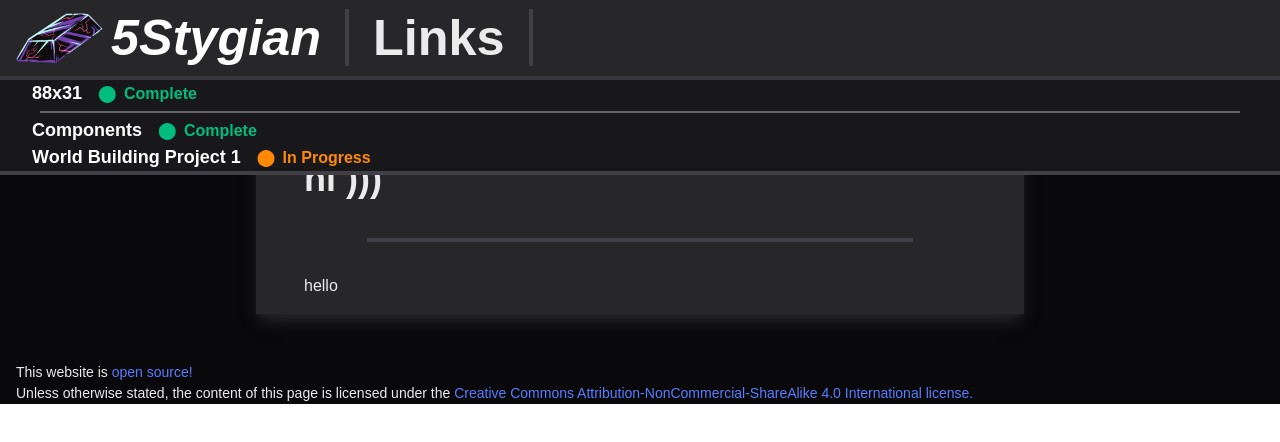
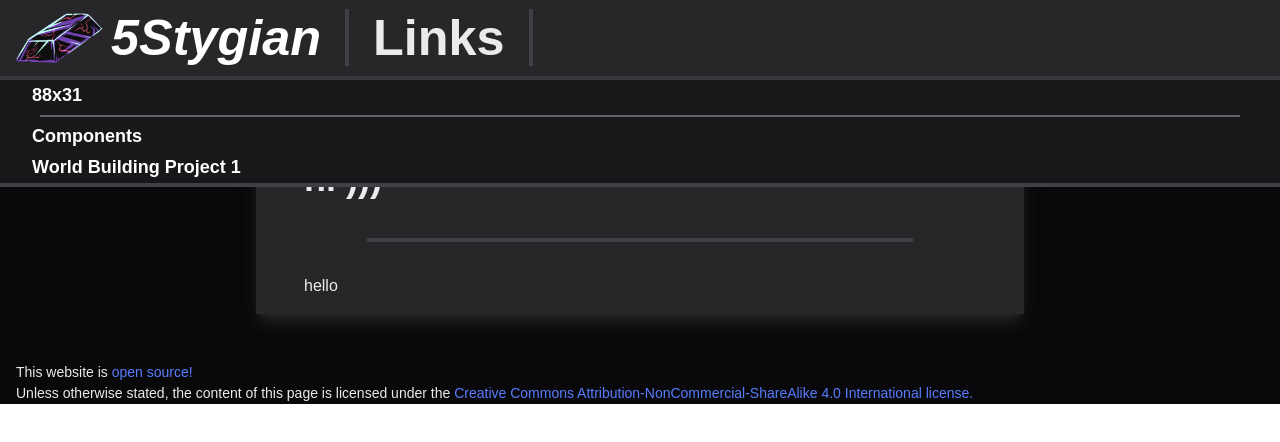
Before and after one commit to 5Stygian/5Stygian, a Next.js app: page / in a window 1280 px wide. Both pictures are taken after a click on the button "Links". Shown: the top 442 px of the page. Built offline with nearby package versions, Linux system fonts and the light colour scheme; a web font is replaced by a local one.

Commit message:
remove the status thing because it's kinda stupid [skip ci]

```diff
--- a/src/app/components/layout/topbar/links.tsx
+++ b/src/app/components/layout/topbar/links.tsx
@@ -4,13 +4,11 @@ import Link from "next/link";
 import { useEffect } from "react";
 import { getElementById } from "@/app/scripts/utils";
 import { TopBarLinkStyle } from "@/app/globals";
-import Status, { StatusType } from "../../misc/status";
 
 type LinkData = {
   text?: string | undefined,
   path?: string | undefined,
   type?: "DIVIDER" | "HIDDEN" | undefined,
-  status?: StatusType | undefined
 };
 
 interface TopBarLinksProps {
@@ -57,22 +55,11 @@ export default function TopBarLinks({ links }: TopBarLinksProps) {
           // omg this looks soooo ugly
           switch (item.type) {
             case undefined:
-              if (item.status === undefined) {
-                return (
-                  <Link href={`/papers/${item.path}`} className={TopBarLinkStyle} key={index}>
-                    {item.text}
-                  </Link>
-                );
-              } else {
-                return (
-                  <div key={index}>
-                    <Link href={`/papers/${item.path}`} className={`inline mr-4 ${TopBarLinkStyle}`}>
-                      {item.text}
-                    </Link>
-                    <Status status={item.status} />
-                  </div>
-                );
-              }
+              return (
+                <Link href={`/papers/${item.path}`} className={TopBarLinkStyle} key={index}>
+                  {item.text}
+                </Link>
+              );
             case "DIVIDER":
               return <hr className="my-1!" key={index} />;
             case "HIDDEN":
```
